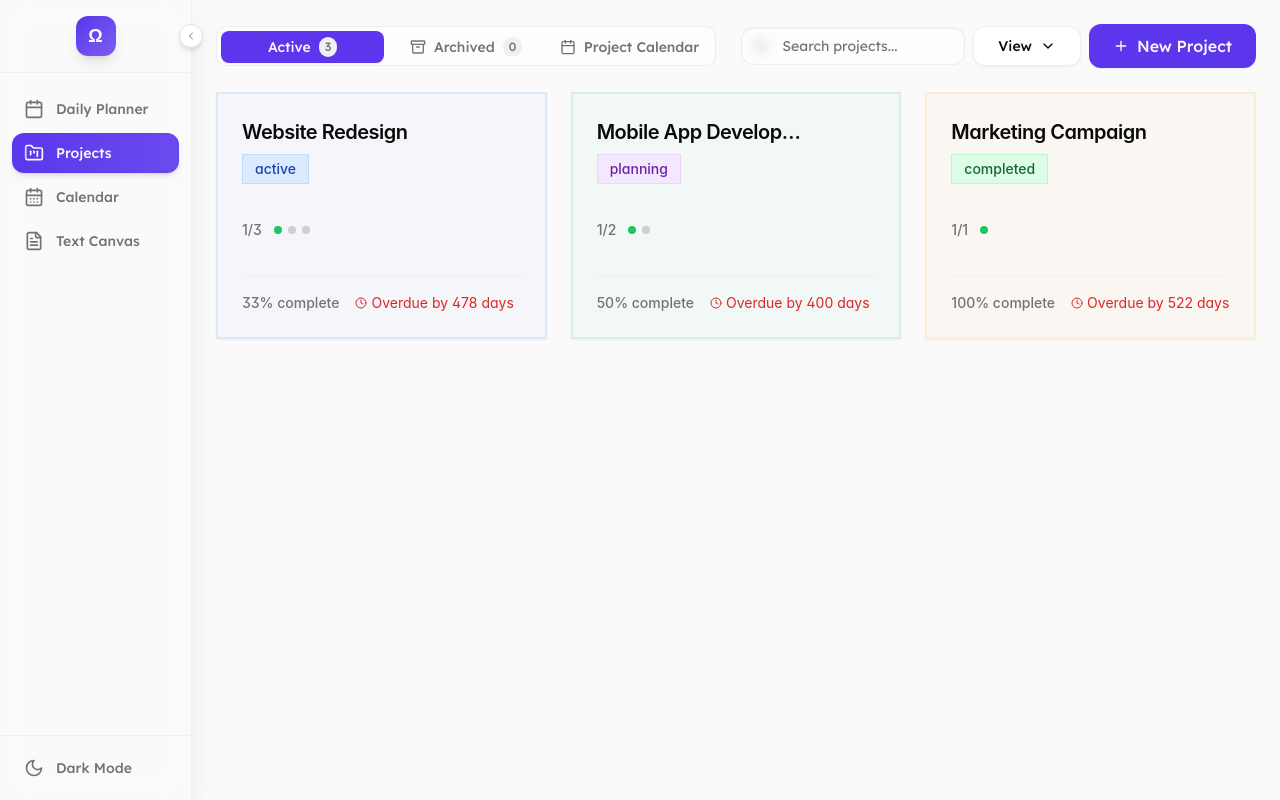
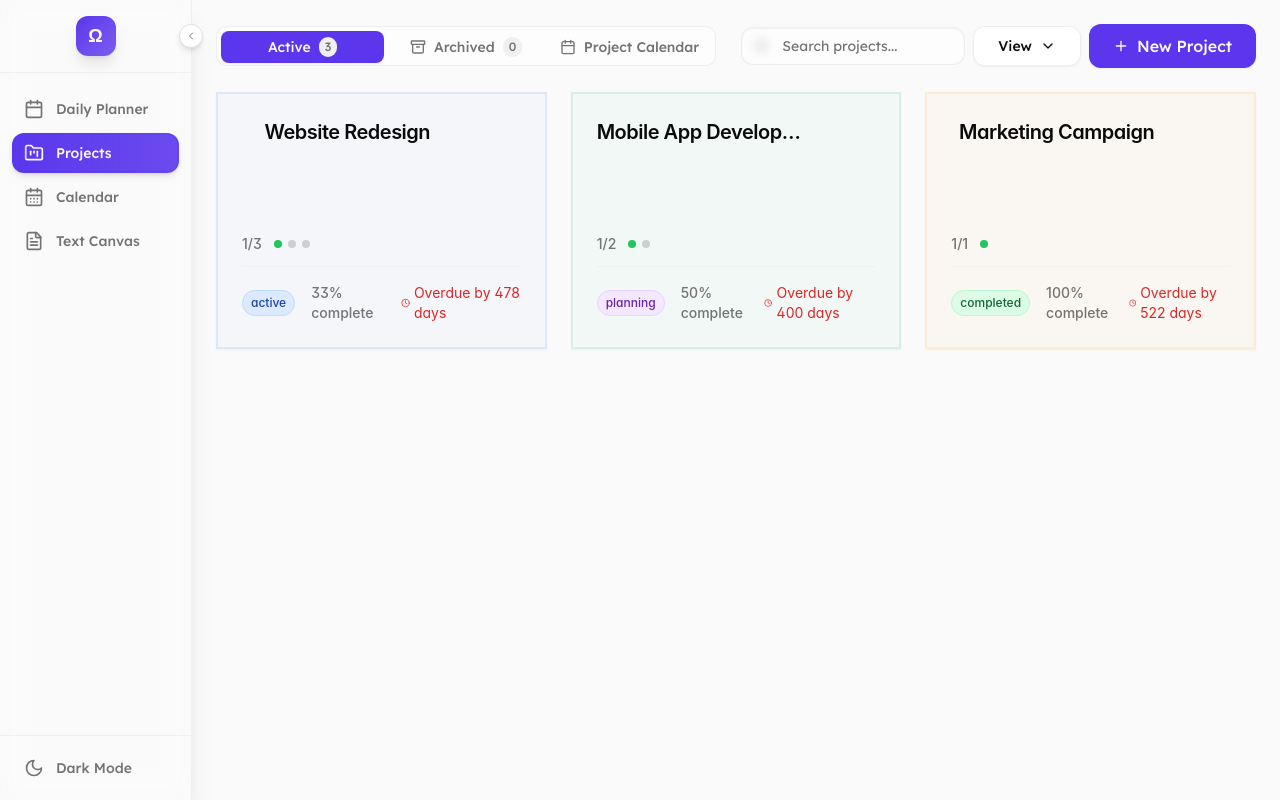
Before and after one commit to obihughes/omega-planner, a Next.js app: page /projects in a window 1280 px wide. Built offline with nearby package versions, Linux system fonts and the light colour scheme.

Commit message:
Fix: Corrected project card task progress circles positioning

```diff
--- a/components/projects/ProjectCard.tsx
+++ b/components/projects/ProjectCard.tsx
@@ -191,21 +191,13 @@ function ProjectCardComponent({
       <div className="flex items-start justify-between mb-6">
         <div className="min-w-0 flex-1">
           <h3 className={cn(
-            "text-xl font-semibold group-hover:text-primary transition-colors truncate mb-2",
-            "font-['Inter',sans-serif] tracking-tight", // Larger text with Inter font
+            "text-xl font-semibold group-hover:text-primary transition-colors truncate mb-2 text-center",
+            "font-['Inter',sans-serif] tracking-tight", // Larger text with Inter font, centered
             isArchived ? "text-muted-foreground" : "text-foreground"
           )}>
             {project.name}
             {isArchived && <span className="ml-2 text-sm opacity-70">(Archived)</span>}
           </h3>
-          <div className="flex items-center space-x-2">
-            <span className={cn(
-              "px-3 py-1 text-sm font-medium border",
-              getStatusColor(project.status)
-            )}>
-              {project.status.replace('-', ' ')}
-            </span>
-          </div>
         </div>
 
         <div className="flex items-center space-x-1">
@@ -276,14 +268,57 @@ function ProjectCardComponent({
         </div>
       </div>
 
-      {/* Progress Section */}
+      {/* Progress Section - Now with Green Circle Indicator */}
       <div className="mb-6">
-        {renderProgressCircles()}
+        {totalTasks === 0 ? (
+          <div className="flex items-center justify-center py-4 bg-muted/10 border border-dashed border-muted-foreground/20">
+            <div className="flex items-center space-x-2 text-muted-foreground text-sm">
+              <Plus className="w-4 h-4" />
+              <span>Click to add tasks</span>
+            </div>
+          </div>
+        ) : (
+          <div className="py-4">
+            {/* Empty space for main content area */}
+          </div>
+        )}
       </div>
+
+      {/* Task Progress Circles - Above Bottom Line, Left Side */}
+      {totalTasks > 0 && (
+        <div className="flex items-center space-x-3 mb-3">
+          <span className="text-sm font-medium text-muted-foreground flex-shrink-0">
+            {completedTasks}/{totalTasks}
+          </span>
+          <div className="flex flex-wrap gap-1.5 items-center">
+            {Array.from({ length: Math.min(totalTasks, 12) }, (_, i) => {
+              const isCompleted = i < completedTasks;
+              return (
+                <div
+                  key={i}
+                  className={cn(
+                    "w-2 h-2 rounded-full transition-all duration-200 flex-shrink-0",
+                    isCompleted ? "bg-green-500" : "bg-muted-foreground/30"
+                  )}
+                />
+              );
+            })}
+            {totalTasks > 12 && (
+              <span className="text-sm text-muted-foreground ml-1 whitespace-nowrap font-medium">+{totalTasks - 12}</span>
+            )}
+          </div>
+        </div>
+      )}
 
       {/* Consolidated Status Line at Bottom */}
       <div className="flex items-center justify-between text-sm text-muted-foreground pt-4 border-t border-border/30">
         <div className="flex items-center space-x-4">
+          <span className={cn(
+            "px-2 py-1 text-xs font-medium border rounded-full",
+            getStatusColor(project.status)
+          )}>
+            {project.status.replace('-', ' ')}
+          </span>
           <span className="font-medium">
             {project.progress}% complete
           </span>
```
